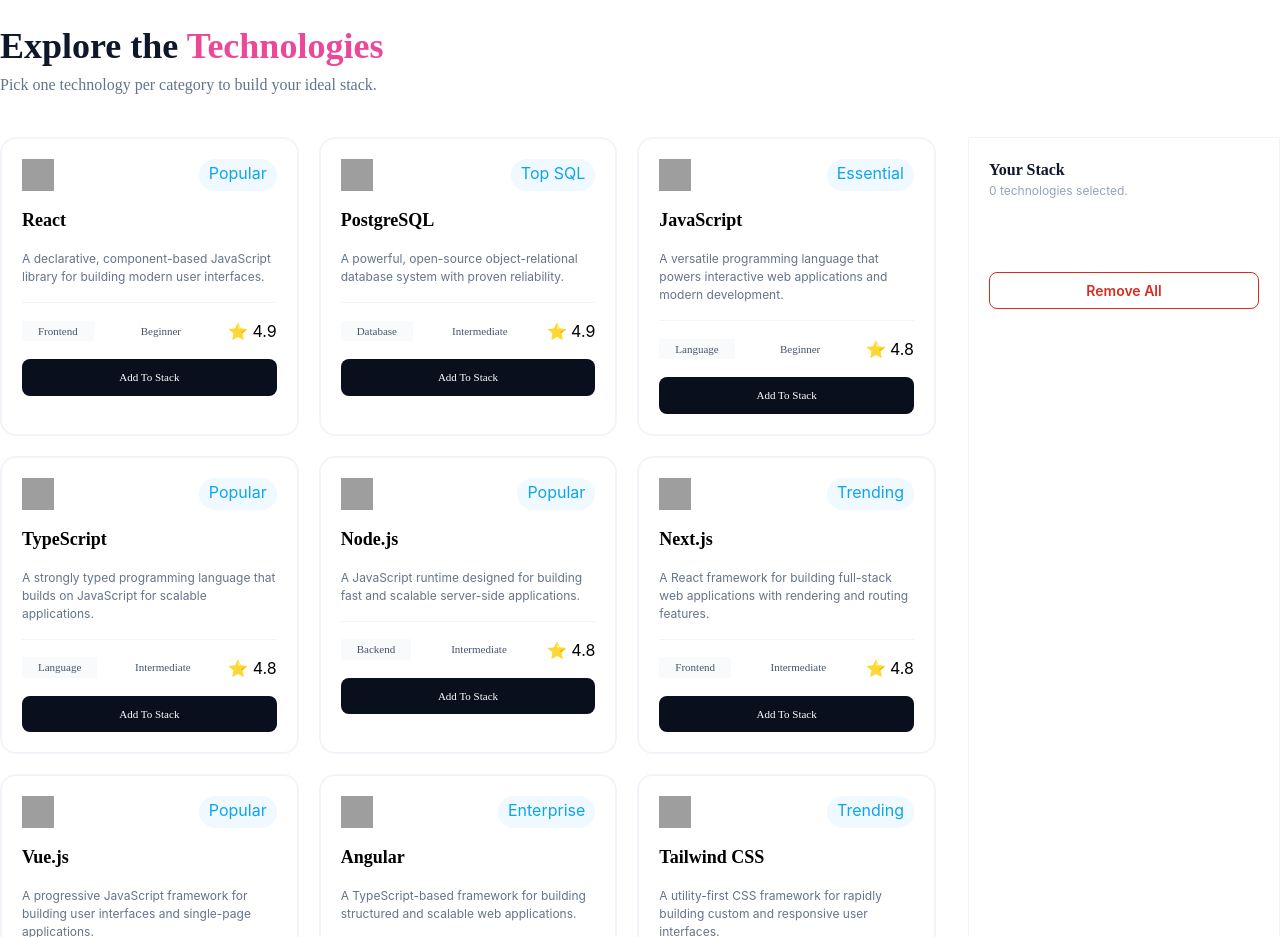
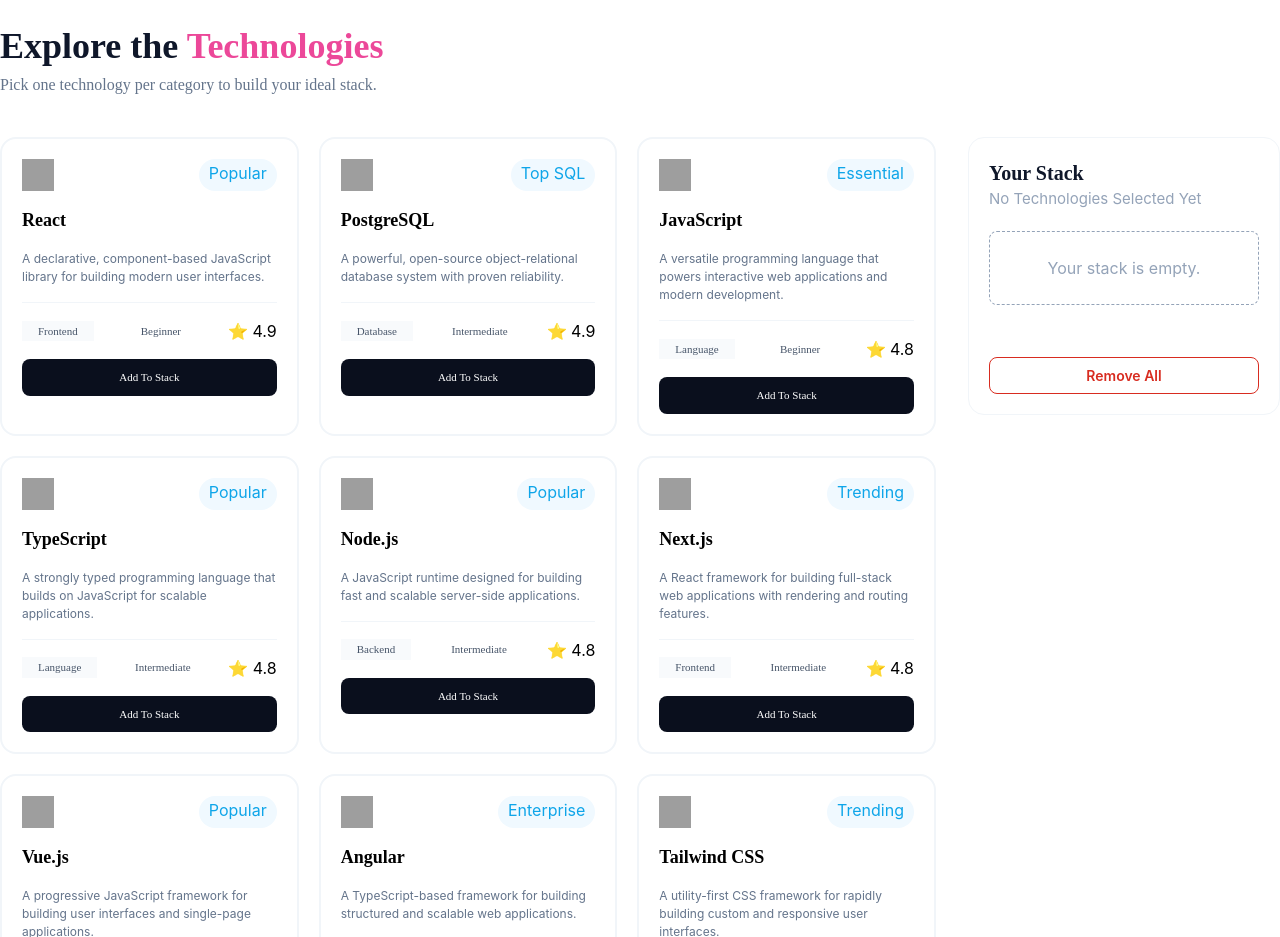
Before and after one commit to Oronno03/Devstack, a React (Vite) app: page / in a window 1280 px wide. Shown: the part 800-1737 px from the top of the page. Built offline with nearby package versions, Linux system fonts and the light colour scheme; grey boxes are pictures that could not be loaded.

Commit message:
Fixed your stack

```diff
--- a/src/Components/YourStack.tsx
+++ b/src/Components/YourStack.tsx
@@ -6,19 +6,28 @@
   setSelectedTechnologies,
 }: YourStackProps) => {
   return (
-    <div className="flex flex-col gap-1 p-5 border border-solid border-[#F1F5F9]">
+    <div className="flex flex-col gap-1 p-5 border border-solid border-[#F1F5F9] rounded-2xl h-max">
       <div className="mb-4">
-        <h1 className="font-main font-bold text-[16px] text-[#0F172A]">
+        <h1 className="font-main font-bold text-[20px] text-[#0F172A]">
           Your Stack
         </h1>
-        <p className="font-mail text-[#94A3B8] text-[12px]">
-          {selectedTechnologies.length} technologies selected.
+        <p className="font-mail text-[#94A3B8] text-[15px]">
+          {
+            selectedTechnologies.length > 0 ?
+            `${selectedTechnologies.length} technologies selected.` :
+            "No Technologies Selected Yet"
+          }
         </p>
       </div>
-      <div className="flex flex-col gap-1 mb-12">
-        {selectedTechnologies.map((tech) => (
+      <div className="flex flex-col gap-2 mb-12">
+        {
+          selectedTechnologies.length > 0 ? selectedTechnologies.map((tech) => (
           <SelectedCard key={tech.id} technology={tech} selectedTechnologies={selectedTechnologies} setSelectedTechnologies={setSelectedTechnologies} />
-        ))}
+        )) : <div className="border border-dashed border-[#94A3B8] rounded-lg p-6 text-center text-[#94A3B8]">
+          Your stack is empty.
+        </div>
+        }
+
       </div>
       <div>
         <button onClick={() => setSelectedTechnologies([])} className="cursor-pointer hover:text-white hover:bg-[#D82C20] ease-in transition-all text-[#D82C20] border border-solid border-[#D82C20] w-full rounded-lg font-semibold text-[14px] py-1.75">Remove All</button>
```
